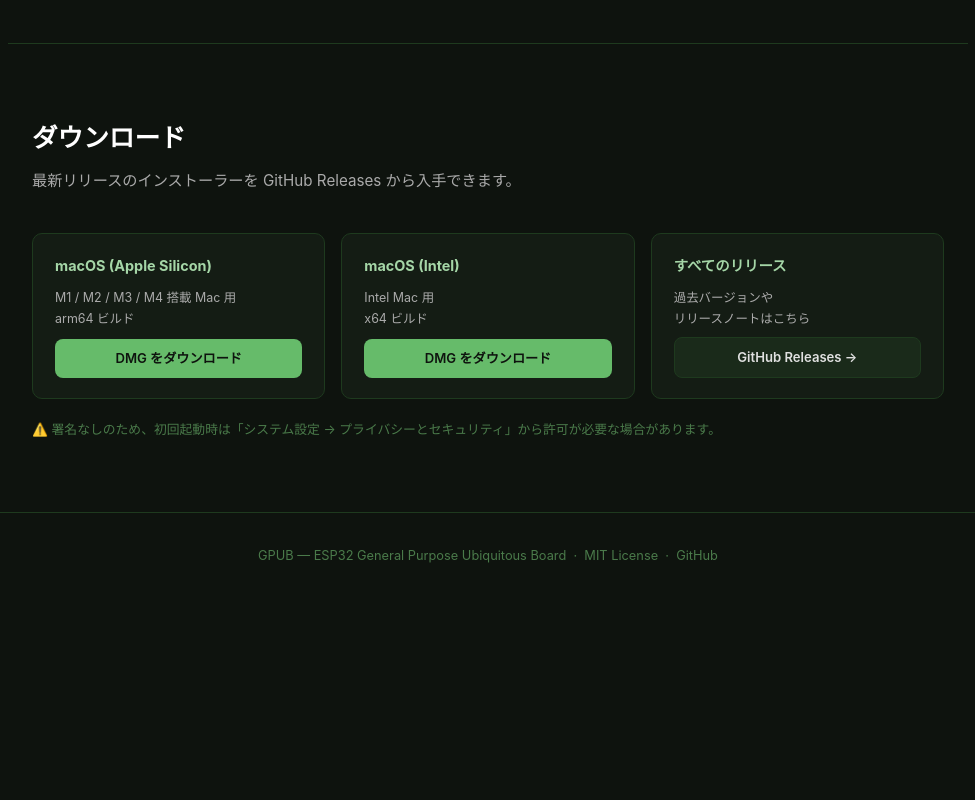
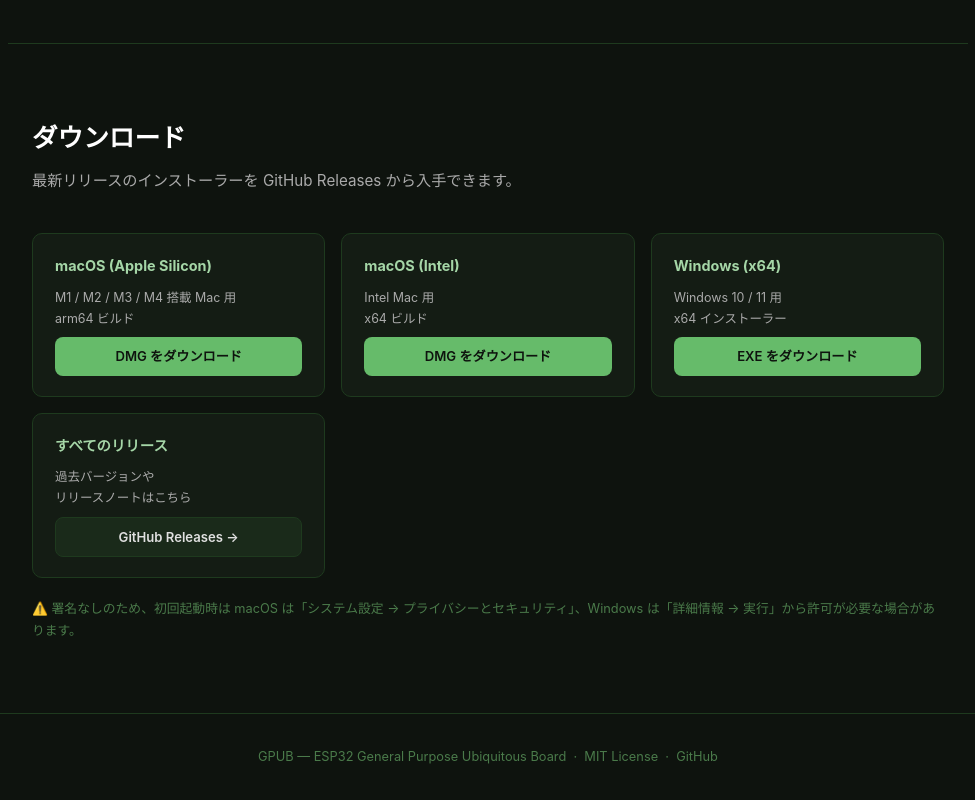
Before and after one commit to 634nakajima/GPUB, a plain HTML site: page docs/index.html in a window 1280 px wide. Shown: the part 4088-4888 px from the top of the page, without its empty margins (152-1127 px from the left). Before the commit the page ends 4687 px from the top, so only its background shows below. Drawn offline with Linux system fonts and the light colour scheme.

Commit message:
Add Windows build: icon.ico, Actions workflow, Pages download card; v1.2.0
Co-Authored-By: Claude Sonnet 4.6 <noreply@anthropic.com>

```diff
--- a/docs/index.html
+++ b/docs/index.html
@@ -489,6 +489,13 @@ node simulator.js 5  # 任意台数</pre>
       </a>
     </div>
     <div class="download-card">
+      <h3>Windows (x64)</h3>
+      <p>Windows 10 / 11 用<br>x64 インストーラー</p>
+      <a class="btn btn-primary" href="https://github.com/634nakajima/GPUB/releases/latest/download/GPUB.Controller.Setup.1.2.0.exe">
+        EXE をダウンロード
+      </a>
+    </div>
+    <div class="download-card">
       <h3>すべてのリリース</h3>
       <p>過去バージョンや<br>リリースノートはこちら</p>
       <a class="btn btn-secondary" href="https://github.com/634nakajima/GPUB/releases" target="_blank">
@@ -497,7 +504,7 @@ node simulator.js 5  # 任意台数</pre>
     </div>
   </div>
   <p style="margin-top:20px;font-size:0.8em;color:var(--muted)">
-    ⚠️ 署名なしのため、初回起動時は「システム設定 → プライバシーとセキュリティ」から許可が必要な場合があります。
+    ⚠️ 署名なしのため、初回起動時は macOS は「システム設定 → プライバシーとセキュリティ」、Windows は「詳細情報 → 実行」から許可が必要な場合があります。
   </p>
 </section>
 
--- a/server/package.json
+++ b/server/package.json
@@ -1,6 +1,6 @@
 {
   "name": "gpub-controller",
-  "version": "1.1.0",
+  "version": "1.2.0",
   "description": "GPUB stepper motor controller - Electron + Socket.IO server",
   "author": "634nakajima",
   "main": "main.js",
@@ -44,6 +44,7 @@
       ]
     },
     "win": {
+      "icon": "assets/icon.ico",
       "target": [
         {
           "target": "nsis",
```
Also changed, not shown: .github/workflows/release.yml, server/assets/icon.ico (added), 1 other file.
